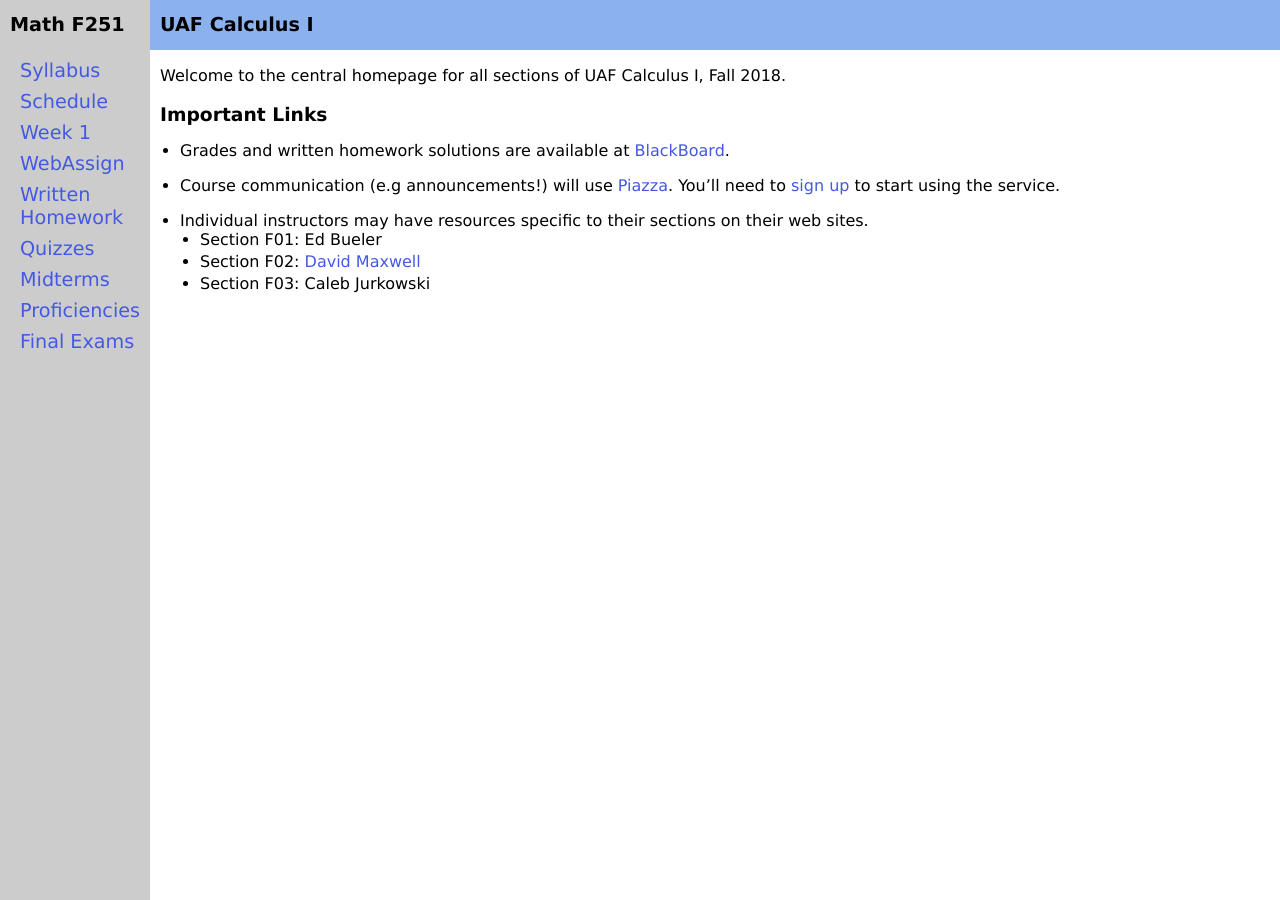
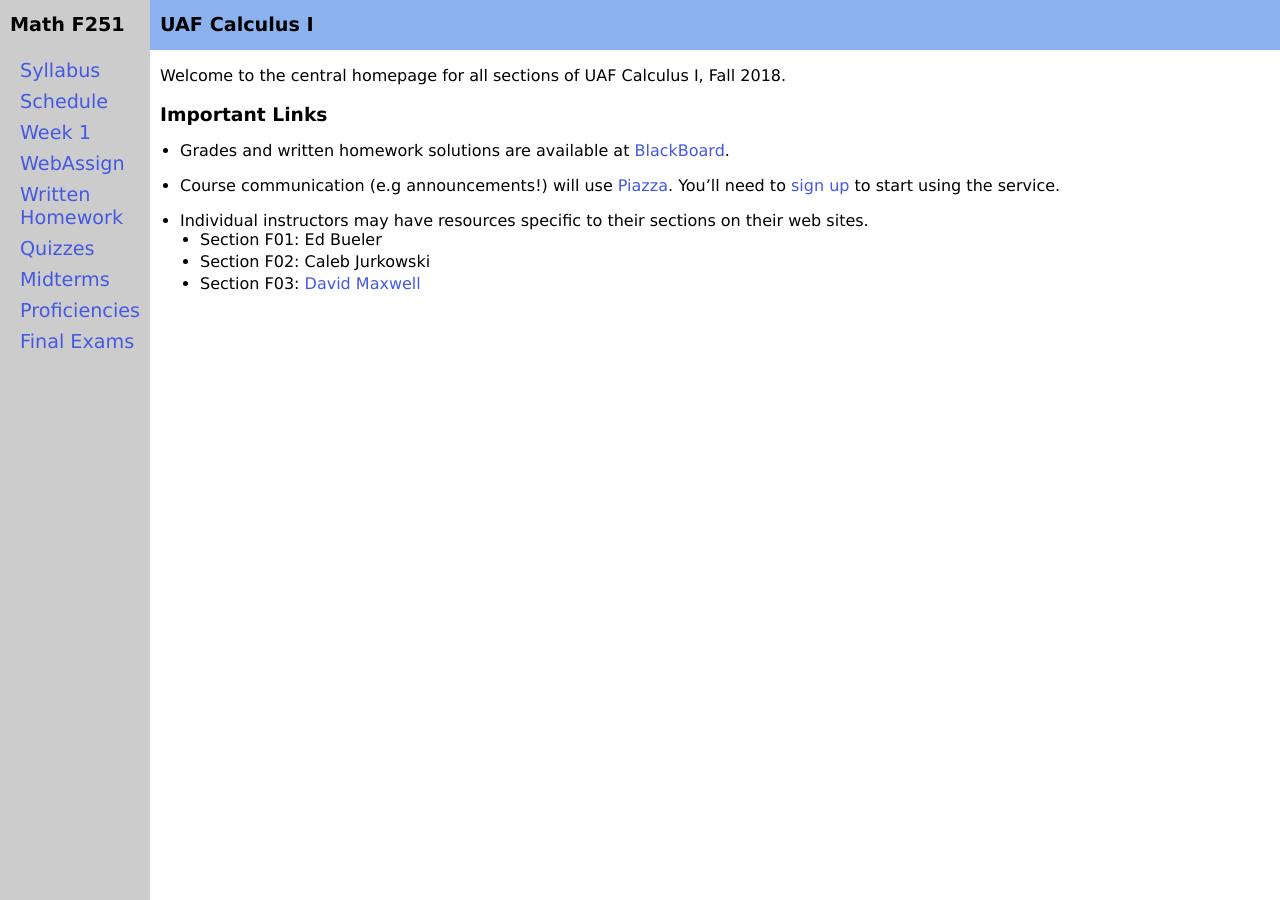
Before and after one commit to uaf-math/calc1, a Jekyll site: the page built from index.md, in a window 1280 px wide. Built offline with Jekyll 4.4.1, drawn with Linux system fonts in a browser that asks for light colours.

```diff
--- a/index.md
+++ b/index.md
@@ -14,5 +14,5 @@ Welcome to the central homepage for all sections of UAF Calculus I, Fall 2018.
 * Individual instructors may have resources specific to their sections on their web sites.
 	{: list-style-type: disc}
 	- Section F01: Ed Bueler
-	- Section F02: [David Maxwell](damaxwell.github.io)
-	- Section F03: Caleb Jurkowski
+	- Section F02: Caleb Jurkowski
+	- Section F03: [David Maxwell](damaxwell.github.io)
```
